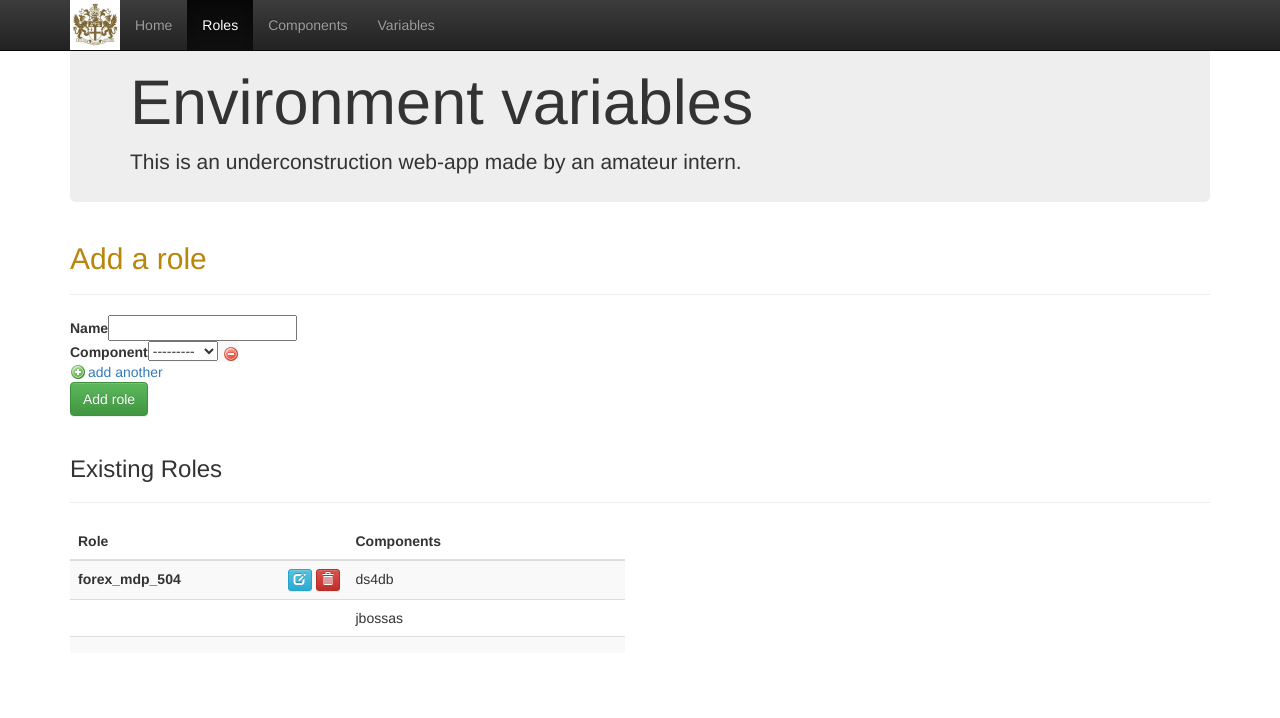
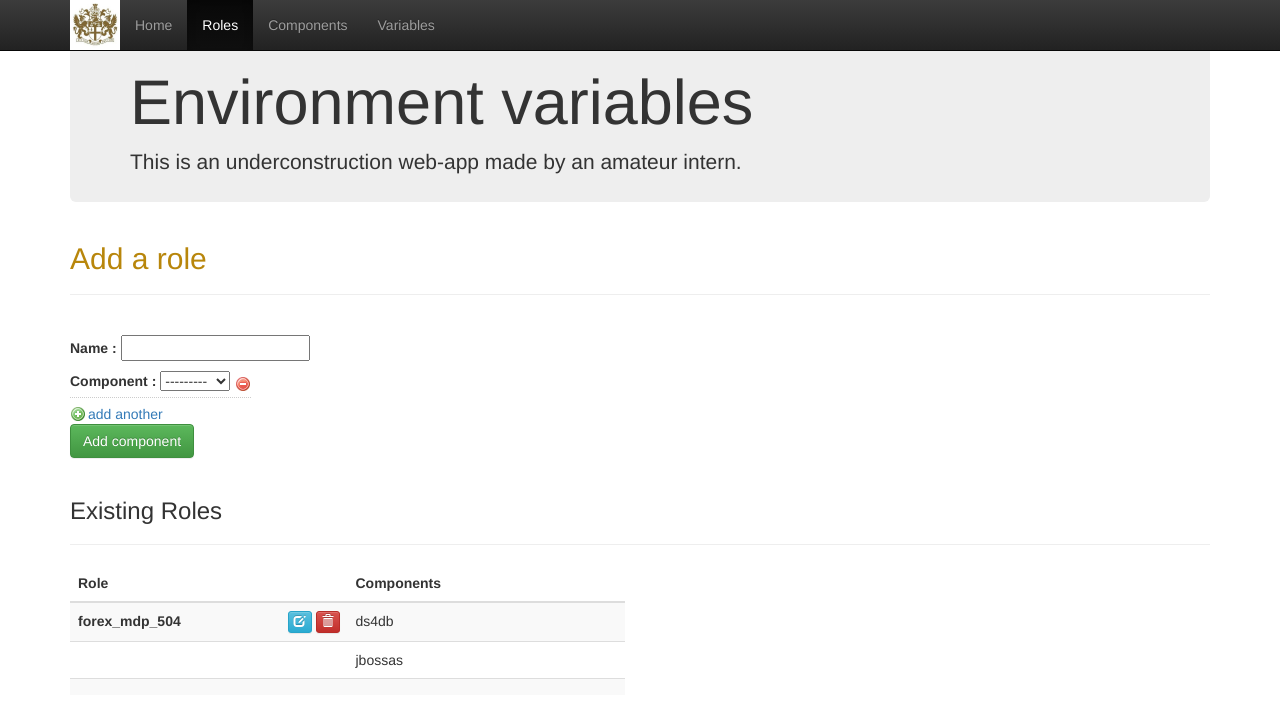
Before and after one commit to Ramy54/LSEGapp, a Django app: page /role_template in a window 1280 px wide. Shown: the top 718 px of the page. Run offline with Django 3.2, Linux system fonts and the light colour scheme; data comes from the database, SQL or seed files in the repository; both versions use the stored data as it was after the commit; some libraries are stand-ins or nearby versions.

Commit message:
Minor changes to formset rendering

```diff
--- a/LSEG/LSEGapp/forms.py
+++ b/LSEG/LSEGapp/forms.py
@@ -19,7 +19,9 @@ class HostForm(forms.Form):
 
 # TO ADD A ROLE TEMPLATE
 class RoleForm(forms.Form):
+    business_application = forms.ModelChoiceField(queryset=BusinessApplication.objects.all(),label="Business Application")
     name = forms.CharField()
+
 
 # TO ADD A COMPONENT TEMPLATE
 class ComponentForm(forms.Form):
--- /dev/null
+++ b/LSEG/LSEGapp/static/css/formset.css
@@ -0,0 +1,25 @@
+.add-row {
+    padding-left:18px;
+    background:url(/static/images/add.png) no-repeat left center;
+}
+.delete-row {
+    float:right;
+    display:block;
+    margin:5px 0 0 5px;
+    text-indent:-6000px;
+    background:url(/static/images/delete.png) no-repeat left center;
+    width:16px;
+    height:16px;
+}
+tr.row1 td { background-color: #f9f9f9; }
+tr.row2 td { background-color: #f3f3f3; }
+tr.row3 td { background-color: #ededed; }
+
+th {
+    text-align: left;
+    margin: 5px 0 0 5px;
+}
+
+.component_table{
+    color: darkgoldenrod;
+}
--- a/LSEG/LSEGapp/templates/template/role_template.html
+++ b/LSEG/LSEGapp/templates/template/role_template.html
@@ -1,43 +1,17 @@
 {% extends 'skeleton.html' %}
+{% load static %}
 
 {% block extrahead %}
     <script type="text/javascript">
         $(function() {
-            $('#id_contact_info_table tbody tr').formset({
+            $('.component_formset').formset({
                 extraClasses: ['row1']
             })
         })
     </script>
-    <!-- Here's an example of how you can style add/delete buttons with CSS -->
-    <style type="text/css">
-        .add-row {
-            padding-left:18px;
-            background:url(/static/images/add.png) no-repeat left center;
-        }
-        .delete-row {
-            float:right;
-            display:block;
-            margin:5px 0 0 5px;
-            text-indent:-6000px;
-            background:url(/static/images/delete.png) no-repeat left center;
-            width:16px;
-            height:16px;
-        }
-        tr.row1 td { background-color: #f9f9f9; }
-        tr.row2 td { background-color: #f3f3f3; }
-        tr.row3 td { background-color: #ededed; }
+    <!-- CSS for formset rendering -->
+    <link rel="stylesheet" href="{% static 'css/formset.css' %}" />
 
-        th {
-            text-align: left;
-            margin: 5px 0 0 5px;
-        }
-
-        .component_table{
-            color: darkgoldenrod;
-        }
-
-
-    </style>
 {% endblock %}
 
 {% block nav %}
@@ -53,29 +27,29 @@
     </div>
 
     <form id="myForm" method="post" action="">
+
         {% csrf_token %}
-        <table >
-            <tr>
-                <th>{{ form2.name.label }} </th>
-                <td>{{ form2.name }}</td>
-            </tr>
-        </table>
+
+        <div style="margin-bottom: 10px">
+            <br> <strong> {{ form2.name.label }} :</strong>  {{ form2.name }}
+        </div>
 
 
-        <table id="id_contact_info_table"  border="0" cellpadding="0" cellspacing="5">
-            <tr > <th scope="col" style="margin: 50px  5px 5px 10px;">Component</th>
+        <div class="">
+            <div style="display: inline-block;" >
                 {% for form in formset.forms %}
-                    <td style="text-align:center;">{{ form.component }}</td>
-                    </tr>
-                    <tr>
-                    <td></td>
+                    <div class= "component_formset"  style="padding-bottom:6px; border-bottom:1px dotted #ccc; margin-bottom:6px;">
+                        <strong>{{ form.component.label }} : </strong>
+                        {{ form.component }}
+                    </div>
                 {% endfor %}
-                </tr>
-        </table>
-        <p>
-            {{ formset.management_form }}
-            <input type="submit" class="btn btn-s btn-success" value="Add role" style=""/>
-        </p>
+            </div>
+            <p>
+                {{ formset.management_form }}
+                <input type="submit" class="btn btn-s btn-success" value="Add component" style=""/>
+            </p>
+        </div>
+
     </form>
 
 
--- a/LSEG/LSEGapp/views.py
+++ b/LSEG/LSEGapp/views.py
@@ -46,6 +46,8 @@ def role_template(request):
         if form2.is_valid():
             if formset.is_valid():
                 name = form2.cleaned_data['name']    #Get name from the form
+                business_application = form2.cleaned_data['business_application']
+
                 role = Role(name=name)
                 role.save()
 
```
Also changed, not shown: LSEG/LSEGapp/templates/template/component_template.html (+2 -28 lines), LSEG/db.sqlite3.
